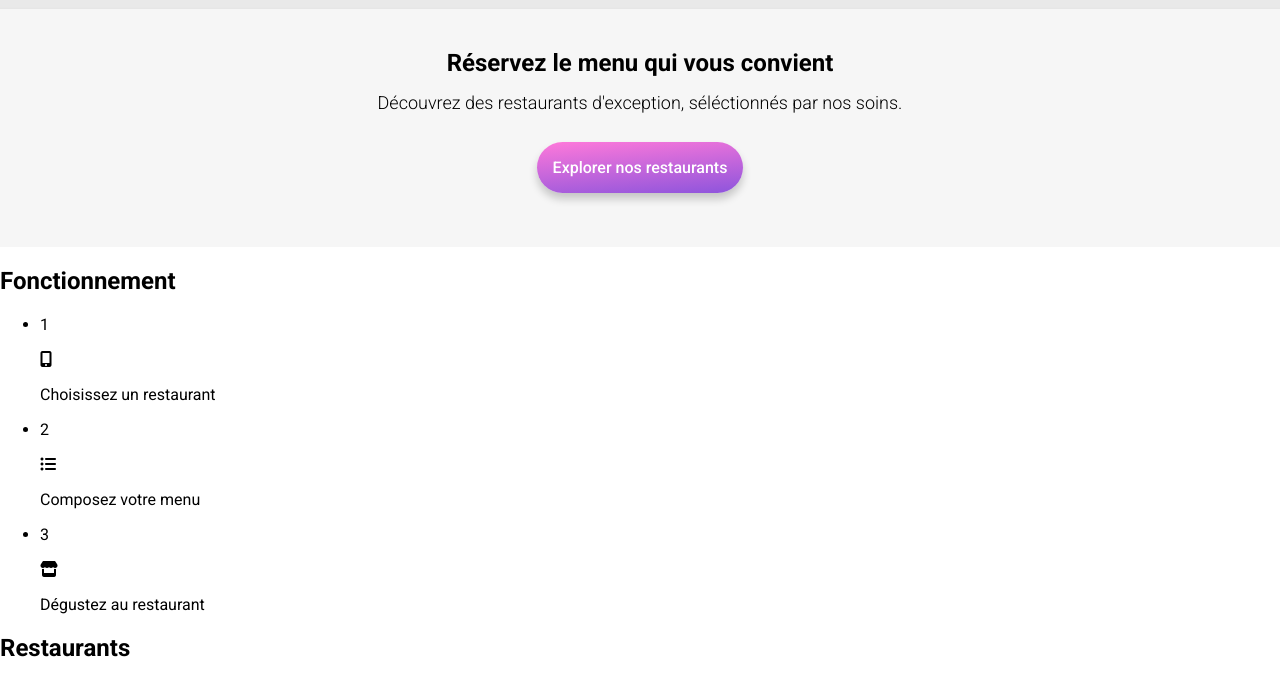
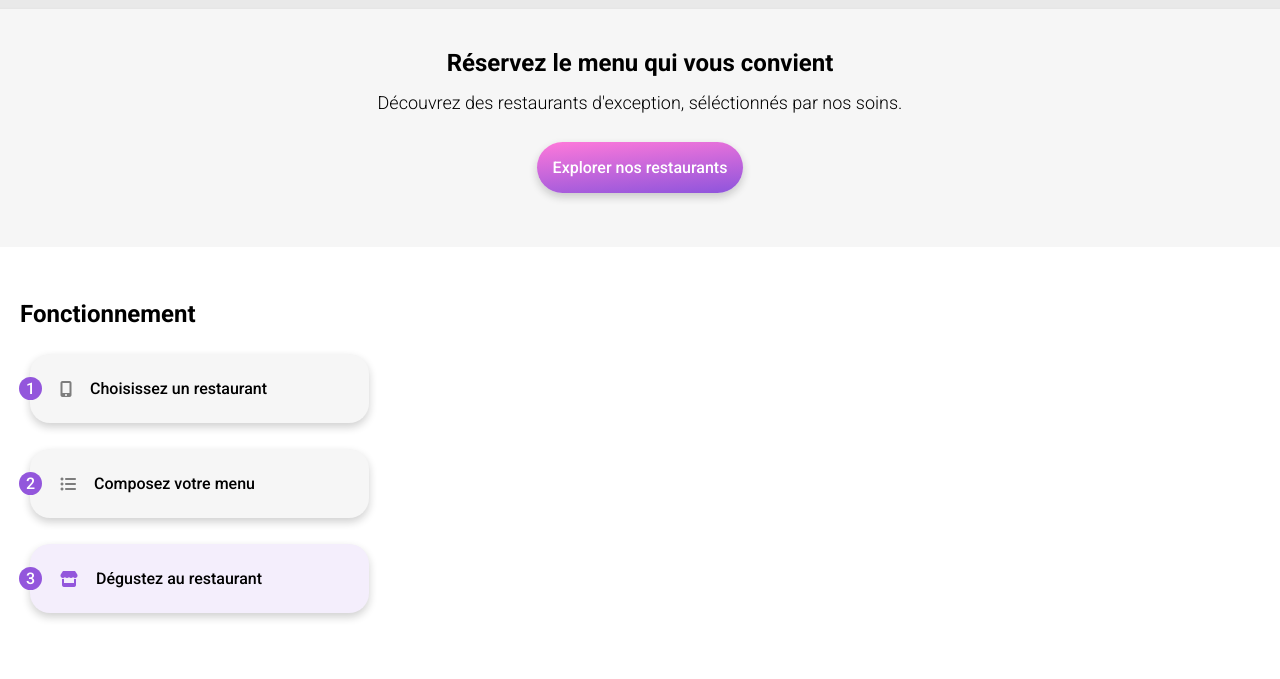
Before and after one commit to BenjaminSiret/SiretBenjamin_3_06032022, a website: page index.html in a window 1280 px wide. Shown: the part 100-779 px from the top of the page. Drawn offline with Linux system fonts and the light colour scheme; a web font is replaced by a local one.

Commit message:
css for progress section

```diff
--- a/index.html
+++ b/index.html
@@ -38,17 +38,17 @@
         <h2>Fonctionnement</h2>
         <ul class="progress-flow">
           <li class="progress-step">
-            <p>1</p>
+            <p class="progress-step-num">1</p>
             <i class="fa-solid fa-mobile-screen-button"></i>
             <p>Choisissez un restaurant</p>
           </li>
           <li class="progress-step">
-            <p>2</p>
+            <p class="progress-step-num">2</p>
             <i class="fa-solid fa-list-ul"></i>
             <p>Composez votre menu</p>
           </li>
           <li class="progress-step">
-            <p>3</p>
+            <p class="progress-step-num">3</p>
             <i class="fa-solid fa-store"></i>
             <p>Dégustez au restaurant</p>
           </li>
--- a/sass/components/_button.scss
+++ b/sass/components/_button.scss
@@ -5,7 +5,6 @@
     rgba(147, 86, 220, 1) 95%
   );
   color: white;
-  box-shadow: 0 6px 9px rgba(0, 0, 0, 0.2);
   border: none;
   font-family: inherit;
   padding: 16px;
@@ -13,4 +12,5 @@
   font-size: 16px;
   font-weight: 500;
   text-decoration: none;
+  @include box-shadow;
 }
--- a/sass/main.scss
+++ b/sass/main.scss
@@ -8,3 +8,4 @@
 @import "./layout/header";
 
 @import "./pages/presentation";
+@import "./pages/progress";
--- /dev/null
+++ b/sass/pages/_progress.scss
@@ -0,0 +1,50 @@
+.progress {
+  padding: 33px 20px;
+
+  h2 {
+    margin-bottom: 26px;
+  }
+
+  &-flow {
+    list-style: none;
+    padding-left: 10px;
+  }
+
+  &-step:nth-of-type(3) {
+    background-color: lighten($colour-primary, 36%);
+
+    i {
+      color: $colour-primary;
+    }
+  }
+
+  &-step {
+    display: flex;
+    align-items: center;
+    background-color: $colour-background-secondary;
+    margin-bottom: 26px;
+    border-radius: 20px;
+    padding: 7px;
+    width: 95%;
+    max-width: 325px;
+    font-weight: 500;
+    @include box-shadow;
+
+    &-num {
+      padding-top: 2px;
+      width: 23px;
+      height: 21px;
+      background-color: $colour-primary;
+      border-radius: 50%;
+      color: white;
+      text-align: center;
+      position: relative;
+      left: -18px;
+    }
+
+    i {
+      color: #7d7d7d;
+      margin-right: 18px;
+    }
+  }
+}
--- a/sass/utils/_mixins.scss
+++ b/sass/utils/_mixins.scss
@@ -3,3 +3,7 @@
   flex-direction: column;
   align-items: center;
 }
+
+@mixin box-shadow {
+  box-shadow: 0 4px 8px rgba(20, 20, 20, 0.2);
+}
```
Also changed, not shown: css/style.css, 1 other file.
